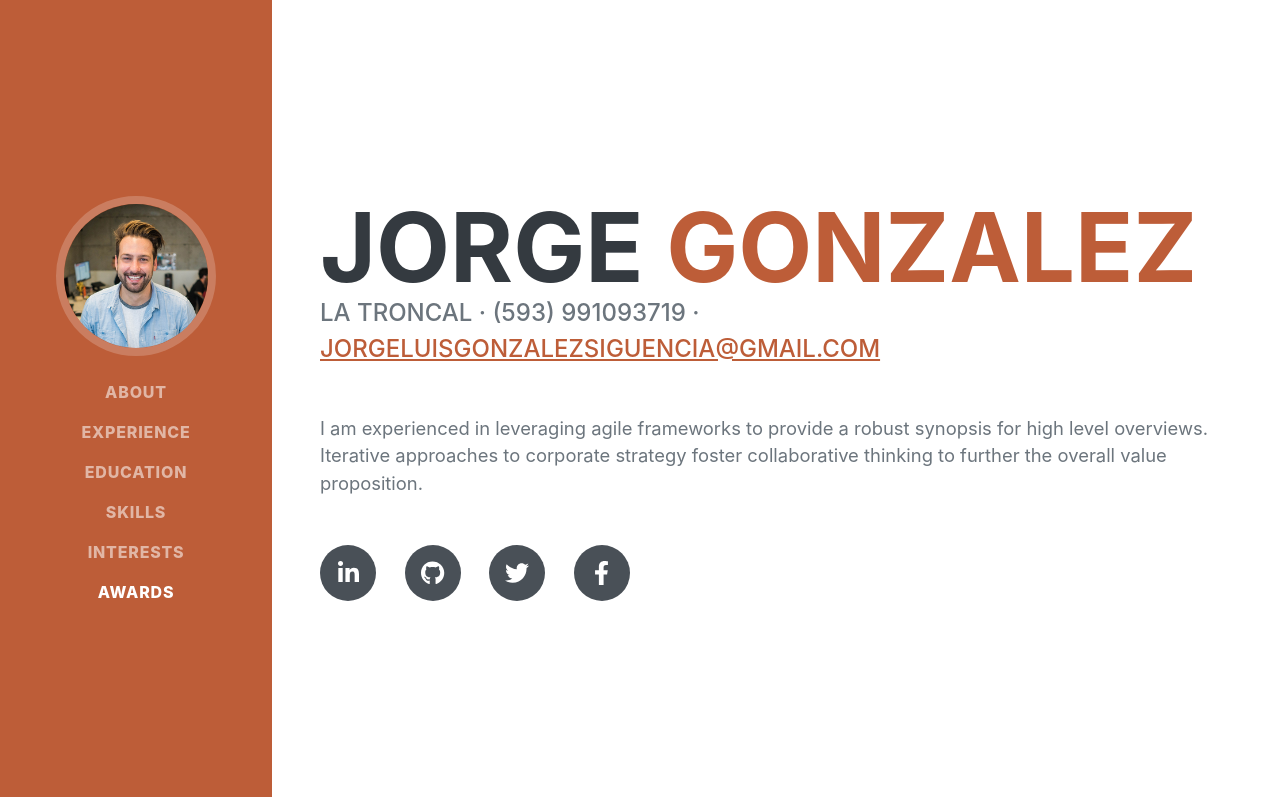
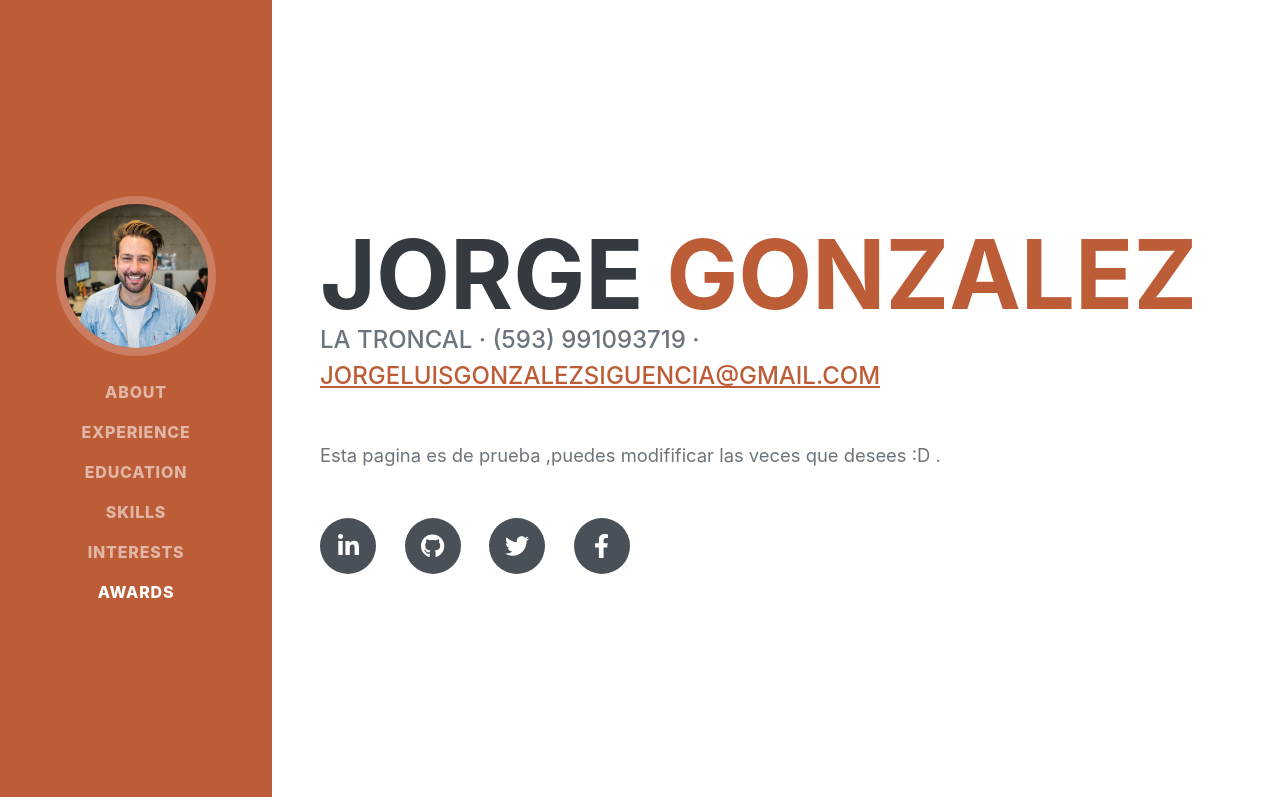
Before and after one commit to JorgeGonzalez2001/myweb.github.io, a plain HTML site: page index.html in a window 1280 px wide. Shown: the top 797 px of the page. Drawn offline with nearby package versions, Linux system fonts and the light colour scheme; a web font is replaced by a local one.

Commit message:
cambie la educacion

```diff
--- a/index.html
+++ b/index.html
@@ -98,10 +98,7 @@
             <a href="mailto:name@email.com">jorgeluisgonzalezsiguencia@gmail.com</a>
           </div>
           <p class="lead mb-5">
-            I am experienced in leveraging agile frameworks to provide a robust
-            synopsis for high level overviews. Iterative approaches to corporate
-            strategy foster collaborative thinking to further the overall value
-            proposition.
+            Esta pagina es de prueba ,puedes modifificar las veces que desees :D .
           </p>
           <div class="social-icons">
             <a class="social-icon" href="#!"
@@ -201,7 +198,7 @@
             class="d-flex flex-column flex-md-row justify-content-between mb-5"
           >
             <div class="flex-grow-1">
-              <h3 class="mb-0">University of Colorado Boulder</h3>
+              <h3 class="mb-0">Colegio virgilio Urgiles Miranda</h3>
               <div class="subheading mb-3">Bachelor of Science</div>
               <div>Computer Science - Web Development Track</div>
               <p>GPA: 3.23</p>
```
